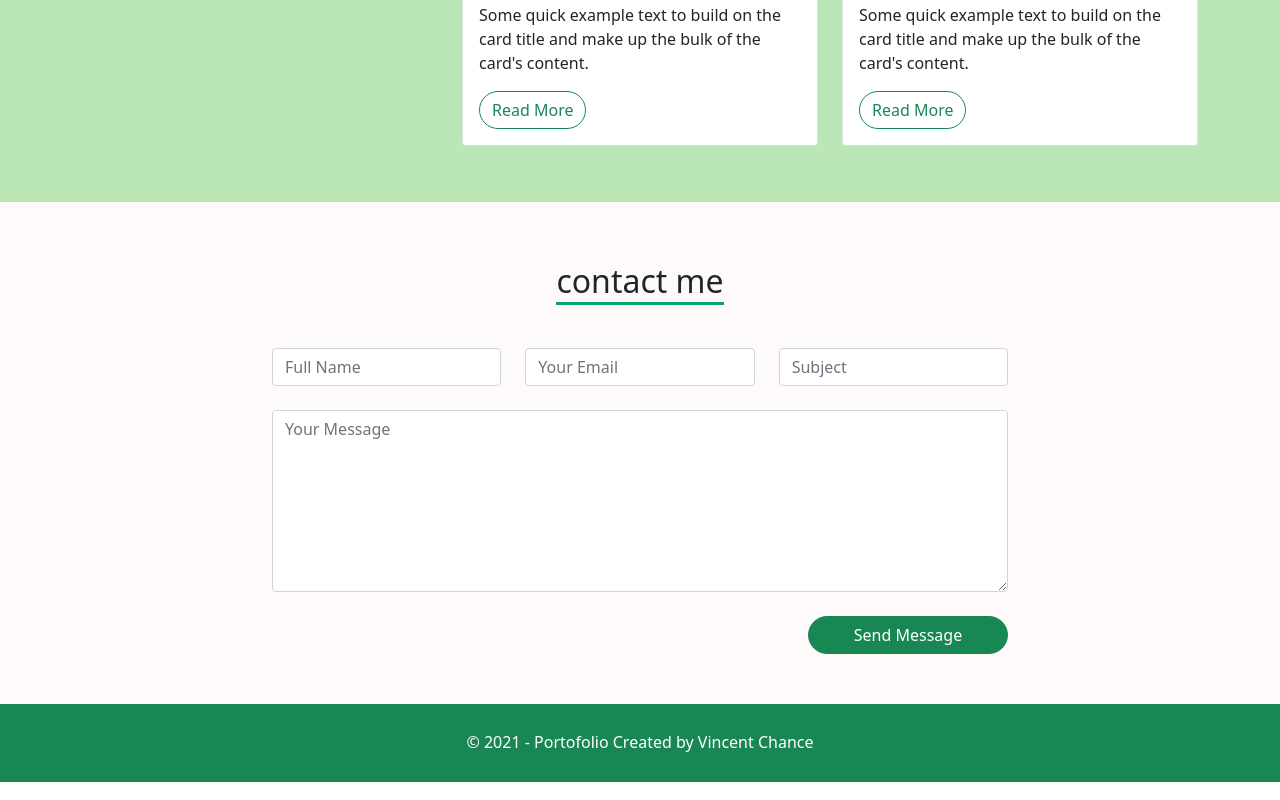
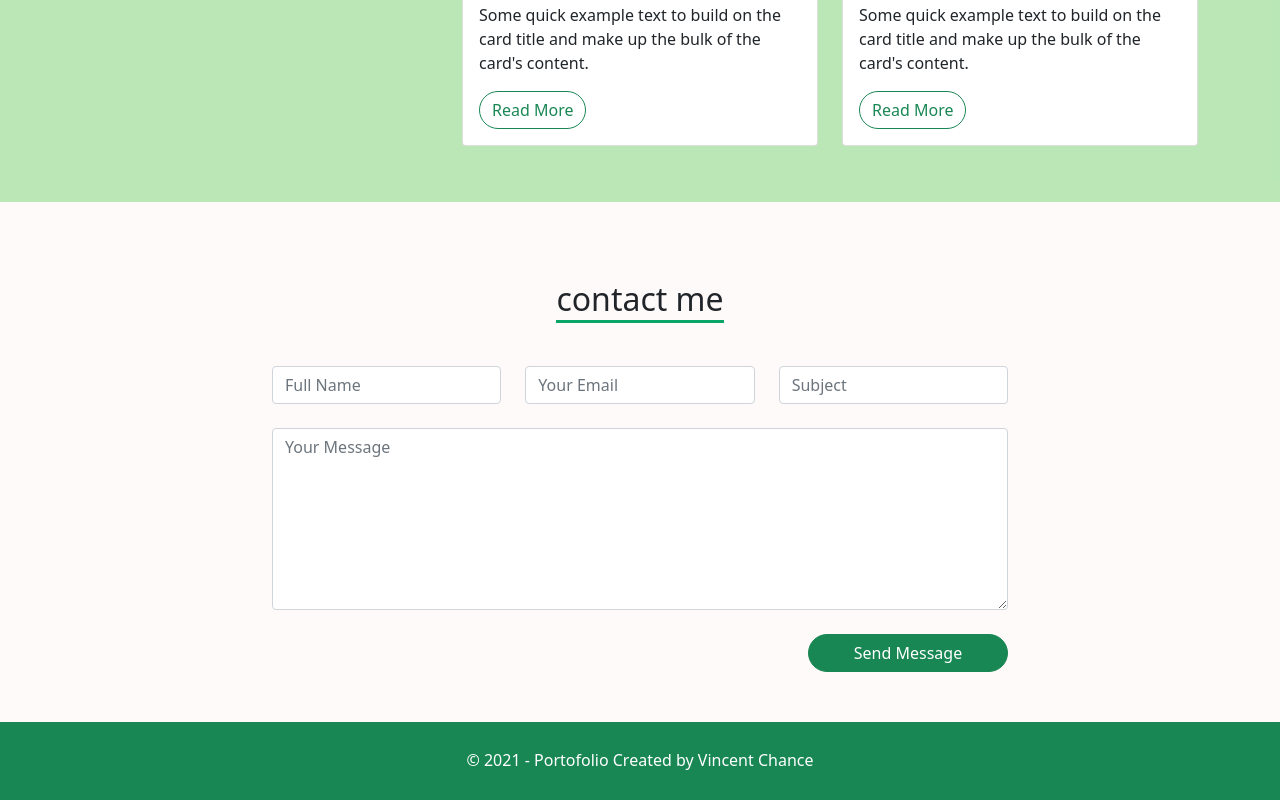
Before and after one commit to vincentchance/vincentchance.github.io, a plain HTML site: page index.html in a window 1280 px wide. Shown: the part 1599-2399 px from the top of the page. Drawn offline with nearby package versions, Linux system fonts and the light colour scheme.

Commit message:
redesign
repair configuration

```diff
--- a/index.html
+++ b/index.html
@@ -112,7 +112,7 @@
     <section id="contact">
       <div class="container">
         <div class="row text-center">
-          <div class="col">
+          <div class="col mt-5">
             <h2 class="title">contact me</h2>
           </div>
         </div>
--- a/styles/style.css
+++ b/styles/style.css
@@ -26,7 +26,7 @@
 }
 /*kontak*/
 #contact {
-  padding-top: 60px;
+  padding-top: 30px;
   background-color: snow;
   padding-bottom: 50px;
 }
```
